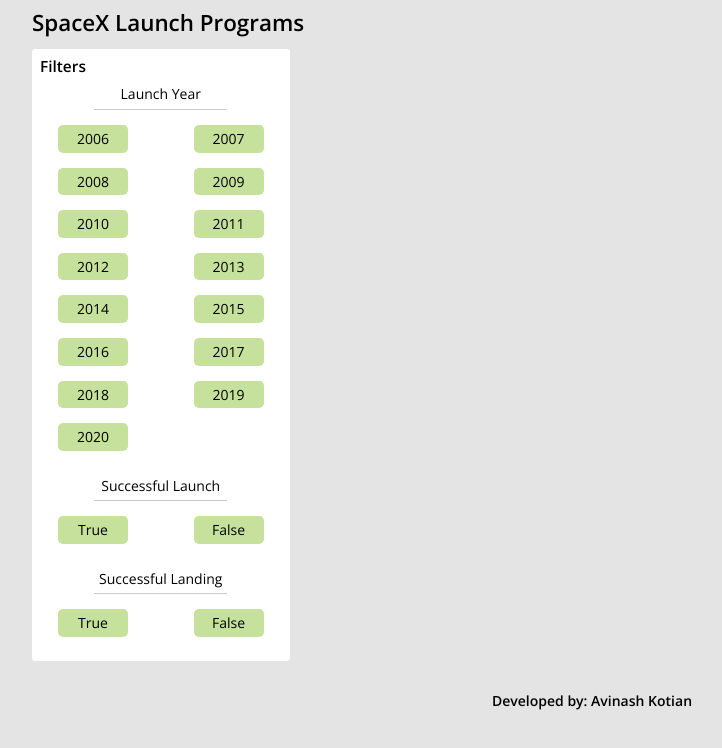
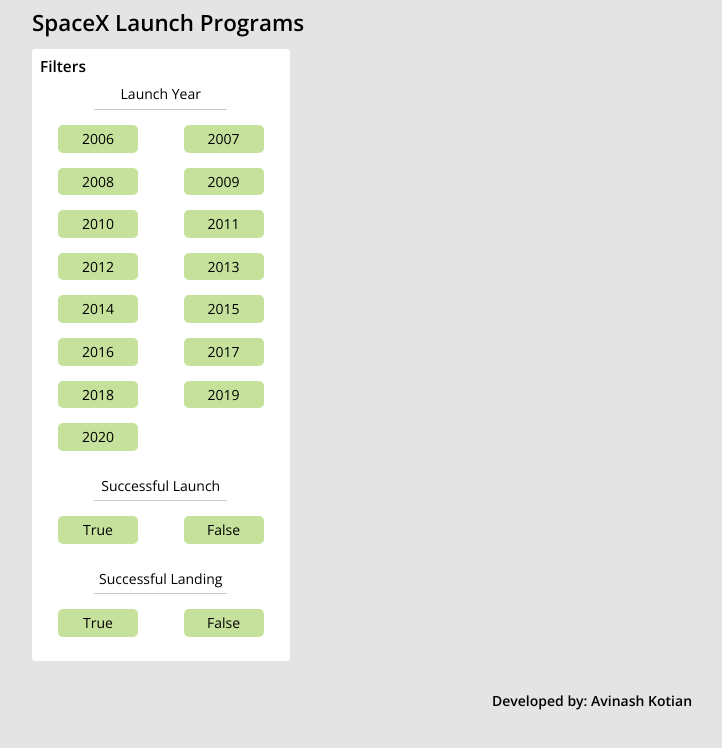
Before and after one commit to aviskotian/spacexlaunches, an Angular app: page /launches in a window 1280 px wide. Shown: the top 748 px of the page, without its empty margins (48-770 px from the left). Built offline with nearby package versions, Linux system fonts and the light colour scheme.

Commit message:
Button responsive fix

```diff
--- a/src/assets/scss/components/_filter.scss
+++ b/src/assets/scss/components/_filter.scss
@@ -1,6 +1,6 @@
 .filterHead{text-align: center;width: 55%;margin: $autoMargin;border-bottom: $border-thin solid #cacaca;    padding-bottom: 5px;}
 .fliterButton{
-    width: 70px;text-align: center;display: inline-block;background: #c5e19b;border-radius: 5px;padding: 4px 0px;cursor: pointer;
+    width: 80px;text-align: center;display: inline-block;background: #c5e19b;border-radius: 5px;padding: 4px 0px;cursor: pointer;
     &.active{background: #7cba00}
 }
 .filterPanel {
--- a/src/assets/scss/responsive/_filter.scss
+++ b/src/assets/scss/responsive/_filter.scss
@@ -1,3 +1,8 @@
+@media (max-width: 1199px){
+    .fliterButton{
+        width: 63px;
+    }
+}
 @media (max-width: 991px){
     .filterHead{width:85%;}
     .filterPanel .innerRow{
```
